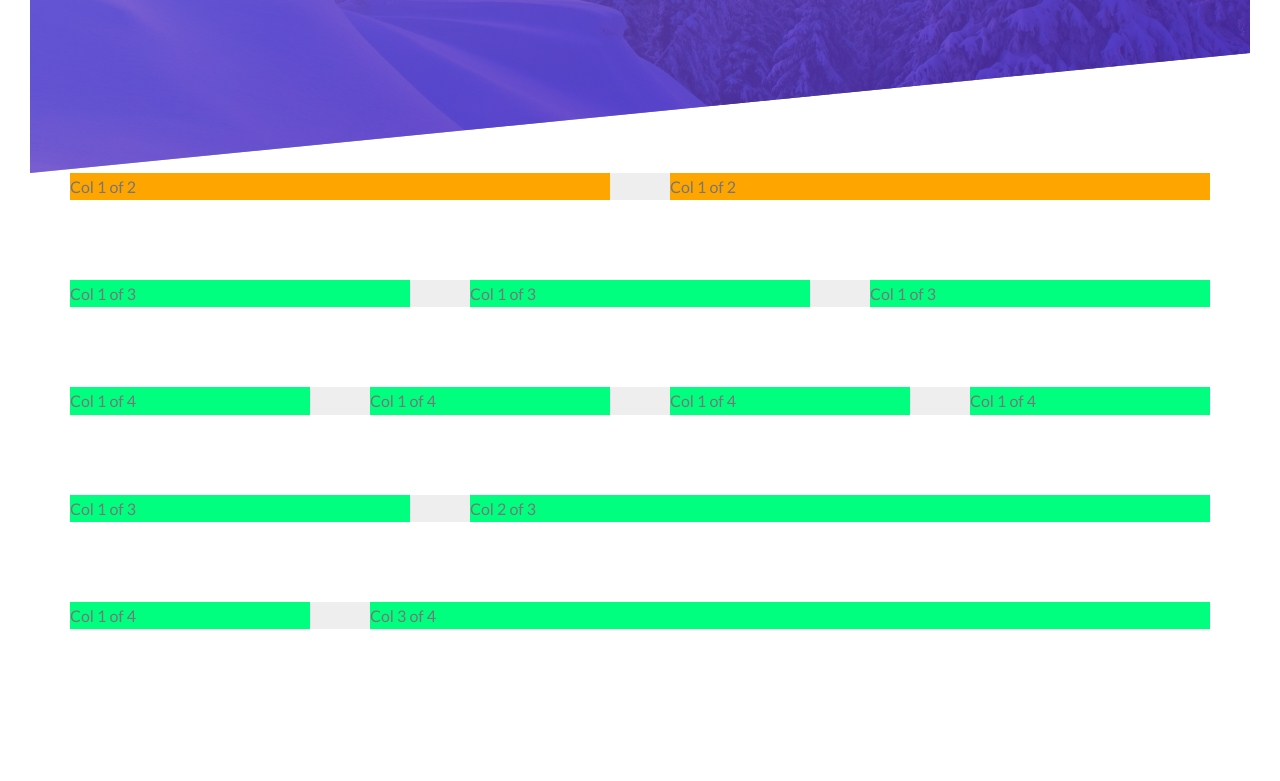
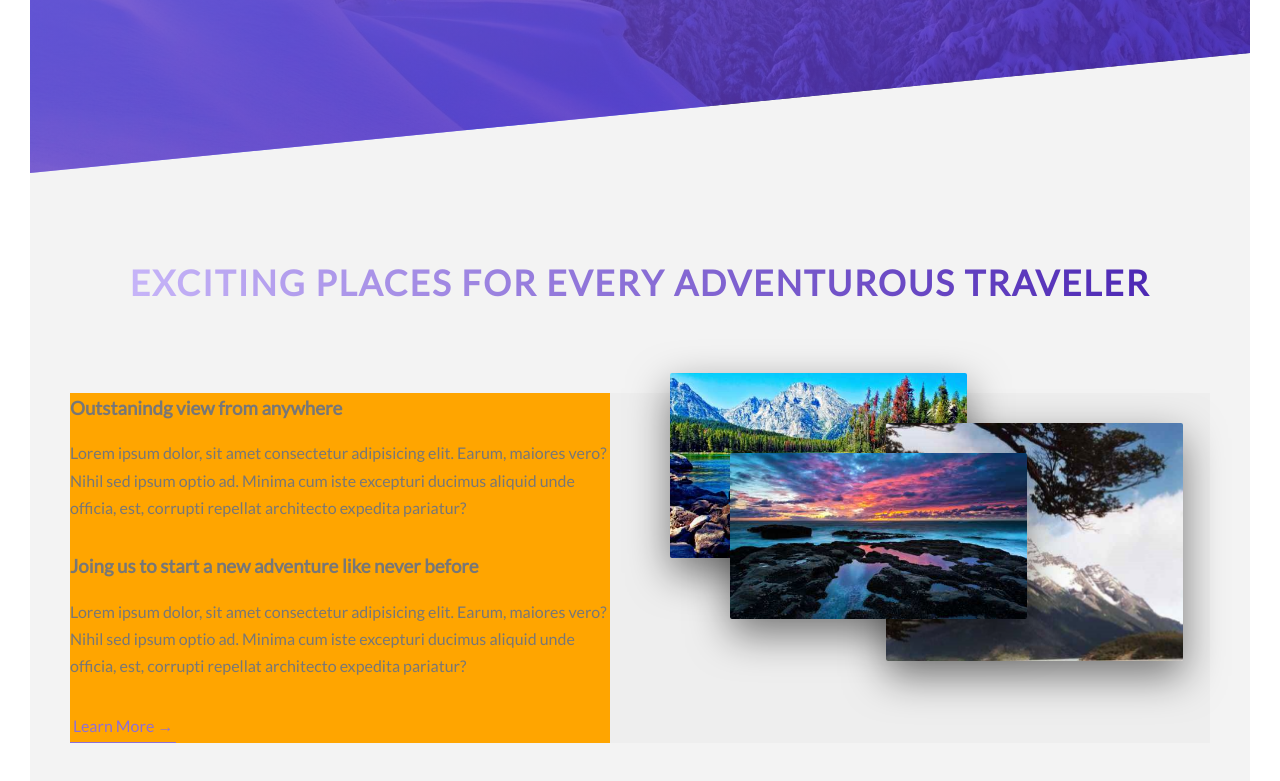
Before and after one commit to UtmostCreator/advanced_scss, a website: page index.html in a window 1280 px wide. Shown: the part 577-1358 px from the top of the page. Before the commit the page ends 1236 px from the top, so only its background shows below. Drawn offline with Linux system fonts and the light colour scheme.

Commit message:
feat: section-about is ready with image hvoer effects and lear more link

```diff
--- a/index.html
+++ b/index.html
@@ -31,7 +31,46 @@
             <a href="#" class="btn btn--white btn--animated">Discover Our Tours</a>
         </div>
     </header>
-    <sections class="grid-test">
+
+    <main>
+        <section class="section-about">
+
+            <div class="u-center-text u-margin-bottom-big">
+                <h2 class="heading-secondary">
+                    Exciting places for every adventurous traveler
+                </h2>
+            </div>
+
+            <div class="row">
+                <div class="col-1-of-2">
+                    <h3 class="heading-tertiary u-margin-bottom-small">Outstanindg view from anywhere</h3>
+                    <p class="paragraph">Lorem ipsum dolor, sit amet consectetur adipisicing elit. Earum, maiores vero? Nihil sed ipsum optio
+                        ad. Minima cum iste excepturi ducimus aliquid unde officia, est, corrupti repellat architecto
+                        expedita pariatur?
+                    </p>
+
+                    <h3 class="heading-tertiary u-margin-bottom-small">Joing us to start a new adventure like never before</h3>
+                    <p class="paragraph">Lorem ipsum dolor, sit amet consectetur adipisicing elit. Earum, maiores vero? Nihil sed ipsum optio
+                        ad. Minima cum iste excepturi ducimus aliquid unde officia, est, corrupti repellat architecto
+                        expedita pariatur?
+                    </p>
+
+                    <a href="#" class="btn-text">
+                        Learn More &rarr;
+                    </a>
+                </div>
+                <div class="col-1-of-2">
+                    <div class="composition">
+                        <img src="src/images/nat-1.jpeg" alt="Photo 1" class="composition__photo composition__photo--p1">
+                        <img src="src/images/nat-2.jpeg" alt="Photo 2" class="composition__photo composition__photo--p2">
+                        <img src="src/images/nat-3.jpeg" alt="Photo 3" class="composition__photo composition__photo--p3">
+                    </div>
+                </div>
+            </div>
+        </section>
+    </main>
+
+    <!-- <sections class="grid-test">
         <div class="row">
             <div class="col-1-of-2">Col 1 of 2</div>
             <div class="col-1-of-2">Col 1 of 2</div>
@@ -55,7 +94,9 @@
             <div class="col-1-of-4">Col 1 of 4</div>
             <div class="col-3-of-4">Col 3 of 4</div>
         </div>
-    </sections>
+    </sections> -->
+
+    <script src="src/js/index.js"></script>
 </body>
 
 </html>
--- a/sass/abstracts/_variables.scss
+++ b/sass/abstracts/_variables.scss
@@ -1,11 +1,18 @@
 // COLORS
-$color-pink: #8e6fd5;
-$color-purple: #4d28b4;
+$color-primary: #8e6fd5;
+$color-primary-light: #c6b4f8;
+$color-primary-dark: #4d28b4;
 $color-grey-dark: #777;
 $color-dark: rgba(0, 0, 0, 0.2);
 $color-white: #fff;
+$color-grey: #eee;
+$color-grey-light-1: #f3f3f3;
+
 
 // GRID
 $grid-width: 114rem;
 $gutter-vertical: 8rem;
 $gutter-horizontal: 6rem;
+
+// FONTS
+$default-font-size: 1.6rem;
--- a/sass/base/_typogrophy.scss
+++ b/sass/base/_typogrophy.scss
@@ -29,8 +29,39 @@
 body {
     font-family: "Lato", sans-serif;
     font-weight: 400;
-    font-size: 1.6rem;
+    font-size: $default-font-size;
     line-height: 1.7;
     color: $color-grey-dark;
     padding: 3rem;
 }
+
+.heading-secondary {
+    font-size: 3.5rem;
+    text-transform: uppercase;
+    font-weight: 700;
+    display: inline-block;
+    background-image: linear-gradient(to right, $color-primary-light, $color-primary-dark);
+    -webkit-background-clip: text;
+    color: transparent;
+    letter-spacing: 2px;
+    transition: all .3s;
+
+    &:hover {
+        transform: skewY(1deg) skewX(10deg) scale(1.1);
+        text-shadow: .5rem 1rem 1rem rgba($color-dark, .2);
+    }
+}
+
+.haeding-tertiary {
+    font-size: 1.8rem;
+    text-transform: uppercase;
+    font-weight: 700;
+}
+
+.paragraph {
+    font-size: $default-font-size;
+
+    &:not(:last-child) {
+        margin-bottom: 3rem;
+    }
+}
--- a/sass/base/_utilities.scss
+++ b/sass/base/_utilities.scss
@@ -0,0 +1,15 @@
+.u-center-text {
+    text-align: center;
+}
+
+.u-margin-bottom-big {
+    margin-bottom: 8rem;
+}
+
+.u-margin-bottom-medium {
+    margin-bottom: 4rem;
+}
+
+.u-margin-bottom-small {
+    margin-bottom: 1.5rem;
+}
--- a/sass/components/_button.scss
+++ b/sass/components/_button.scss
@@ -52,3 +52,29 @@
         }
     }
 }
+
+.btn-text {
+    &:link, // unvisited, visisted links
+    &:visited {
+        color: $color-primary;
+        display: inline-block;
+        padding: .3rem;
+        text-decoration: none;
+        border-bottom: 1px solid $color-primary;
+        font-size: $default-font-size;
+        transition: all .1s;
+    }
+
+    &:hover {
+        background-color: $color-primary;
+        transform: translateY(-2px);
+        color: $color-white;
+        box-shadow: 0 1rem 2rem rbga($color-dark, .15); // Xdirection Ydir, blur, color
+    }
+
+    // link clicked
+    &:active {
+        box-shadow: 0 .5rem 2rem rbga($color-dark, .15);
+        transform: translateY(0);
+    }
+}
--- /dev/null
+++ b/sass/components/_composition.scss
@@ -0,0 +1,44 @@
+.composition {
+    position: relative;
+
+    &__photo {
+        width: 55%;
+        box-shadow: 0 1.5rem 4rem rgba($color-dark, .5);
+        border-radius: 2px;
+        position: absolute;
+        transition: all .2s ease-in-out .05s; // transition-property, transition-duration, transition-timing-function, and transition-delay
+        outline-offset: 1.5rem;
+
+        :not(:hover) {
+            width: 30%;
+        }
+
+        &--p1 {
+            left: 0;
+            top: -2rem;
+        }
+
+        &--p2 {
+            left: 6rem;
+            top: 6rem;
+            z-index: 1;
+        }
+
+        &--p3 {
+            left: 40%;
+            top: 3rem;
+        }
+
+        &:hover {
+            outline: 1.5rem solid rgba($color-primary-dark, .8);
+            transform: scale(1.05) translateY(-.5rem);
+            box-shadow: 0rem 8rem 12rem rgba($color-primary, 0.3);
+            z-index: 2;
+            // border: 1rem solid rgba($color-primary-dark, .8);
+        }
+    }
+
+    &:hover &__photo:not(:hover) {
+       transform: scale(0.95);
+    }
+}
--- a/sass/layout/_header.scss
+++ b/sass/layout/_header.scss
@@ -2,8 +2,8 @@
     height: 90vh;
     background-image: linear-gradient(
             to right bottom,
-            rgba($color-pink, 0.8),
-            rgba($color-purple, 0.8)
+            rgba($color-primary, 0.8),
+            rgba($color-primary-dark, 0.8)
         ),
         url(../images/2k_u_w.jpg);
     background-size: cover;
--- a/sass/main.scss
+++ b/sass/main.scss
@@ -8,6 +8,7 @@
 @import 'base/utilities';
 
 @import 'components/button';
+@import 'components/composition';
 
 @import 'layout/grid';
 @import 'layout/header';
--- /dev/null
+++ b/sass/pages/_home.scss
@@ -0,0 +1,5 @@
+.section-about {
+    background-color: $color-grey-light-1;
+    padding: 20rem 0;
+    margin-top: -15vh;
+}
--- /dev/null
+++ b/src/js/index.js
@@ -0,0 +1,15 @@
+function docReady(fn) {
+    // see if DOM is already available
+    if (document.readyState === "complete" || document.readyState === "interactive") {
+        // call on next available tick
+        setTimeout(fn, 1);
+    } else {
+        document.addEventListener("DOMContentLoaded", fn);
+    }
+    console.log('loaded');
+}
+
+let body = document.querySelector('body');
+if(body) {
+    docReady(body.classList.remove('preload'));
+}
```
Also changed, not shown: sass/pages/_home.css (deleted), src/css/styles.css, src/css/styles.min.css, src/images/img1.jpg (deleted), src/images/nat-1.jpeg (added), src/images/nat-2.jpeg (added), src/images/nat-3.jpeg (added).
